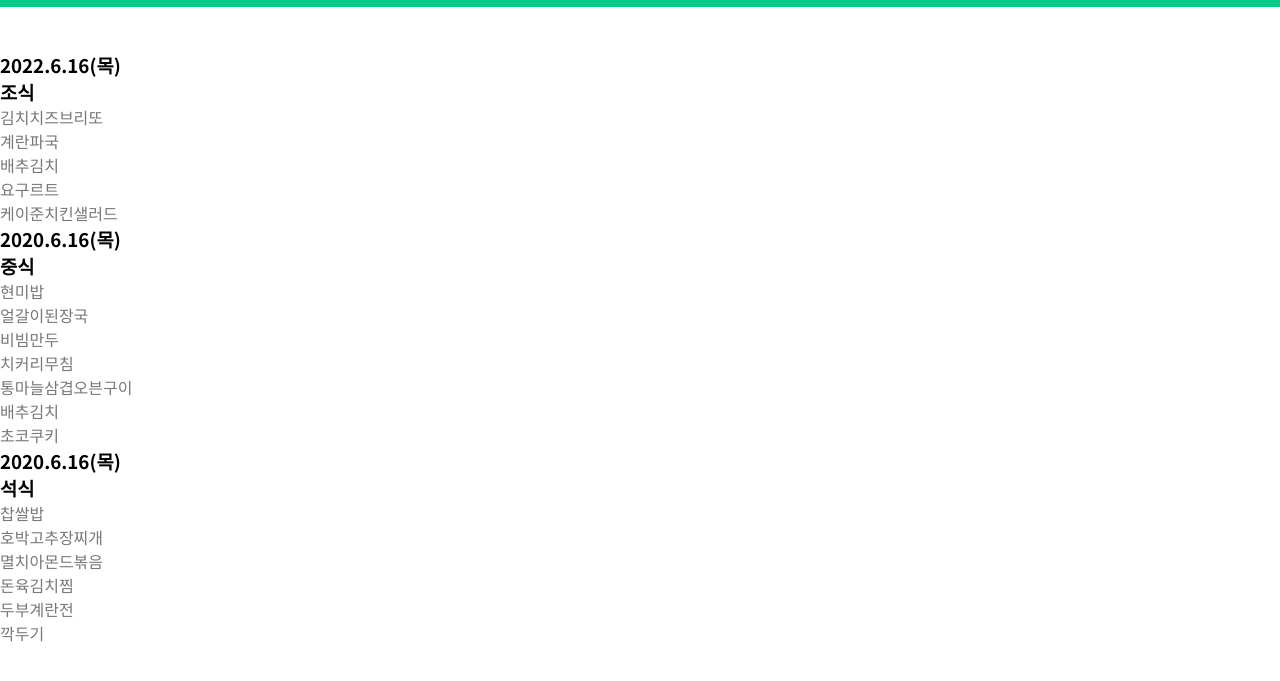
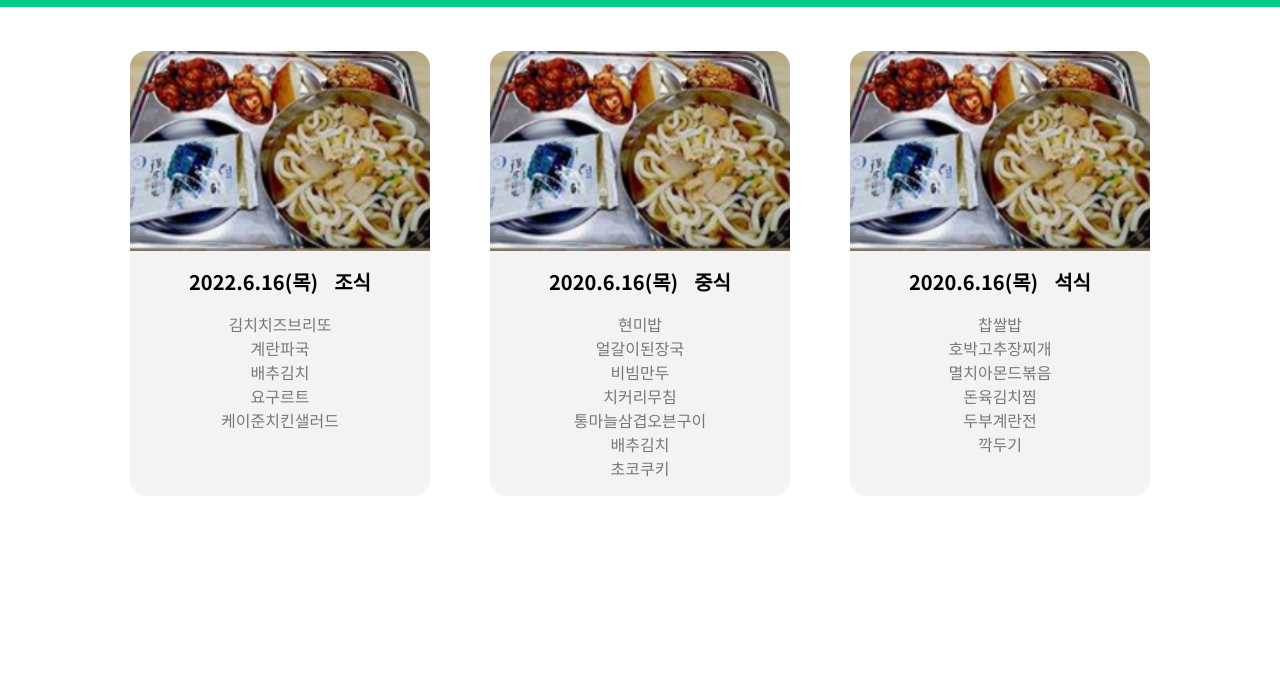
Before and after one commit to ch0515/2413, a plain HTML site: page 20220607_food court/header.html in a window 1280 px wide. Shown: the part 37-718 px from the top of the page. Drawn offline with nearby package versions, Linux system fonts and the light colour scheme.

Commit message:
css main>.card

```diff
--- a/20220607_food court/css/style.css
+++ b/20220607_food court/css/style.css
@@ -96,8 +96,60 @@ nav i {
 
 /* HOME */
 main{
-    margin:88px 0 0 0;
+    margin:88px 32px 44px;
+    display: flex;  /* card 3개 수평 정렬*/
+    justify-content: center; /* card 3개 가운데 정렬*/
+    column-gap: 60px; /*제목 사이 간격*/
+    row-gap: 40px;
+    flex-wrap: wrap;/* 너비 좁아지면, 내리자 */
 }
+h3{
+    font-size: var(--h3-font-size);
+}
+.card{
+    background-color: #f3f3f3;
+    border-radius: 1rem;
+    /* flex-grow: 1;
+    flex-shrink: 0;
+    flex-basis: 240px; */
+    flex: 1 0 240px;
+
+    max-width: 300px;/* 최대 너비: 300px */
+}
+.card:hover{
+    box-shadow: 0 8px 16px rgba(0, 0, 0, 0.25);
+    transition: .4s;
+}
+.card:hover .card-time{
+    color: var(--second-color);
+    transition: .4s;
+}
+.card-image{
+    background: url("../img/plate_crop.PNG") center center;/* 가운데를 중심으로 확대/축소 */
+    background-size: cover;/* 배경을 꽉차게 */
+    height: 0;
+    padding-bottom: 66.6666667%; /* 사진의 비율을 240x160에 맞추자*/
+    border-radius: 1rem 1rem 0 0;
+}
+.card-description{
+    display: flex;
+    flex-direction: column;
+    row-gap: 1rem;
+    padding: 1rem;
+}
+.card-title{
+    display: flex;
+    justify-content: center;
+    column-gap: 1rem; /* 날짜 | 식 가운데 정렬*/
+}
+/* .card:hover .card-menu{
+    color: #000;
+    transition: .4s;
+} */
+.card-menu{
+    text-align: center; /* 메뉴 가운데 정렬 */
+}
+
 /* breakpoints */
 /* 2K & 4K */
 
```
